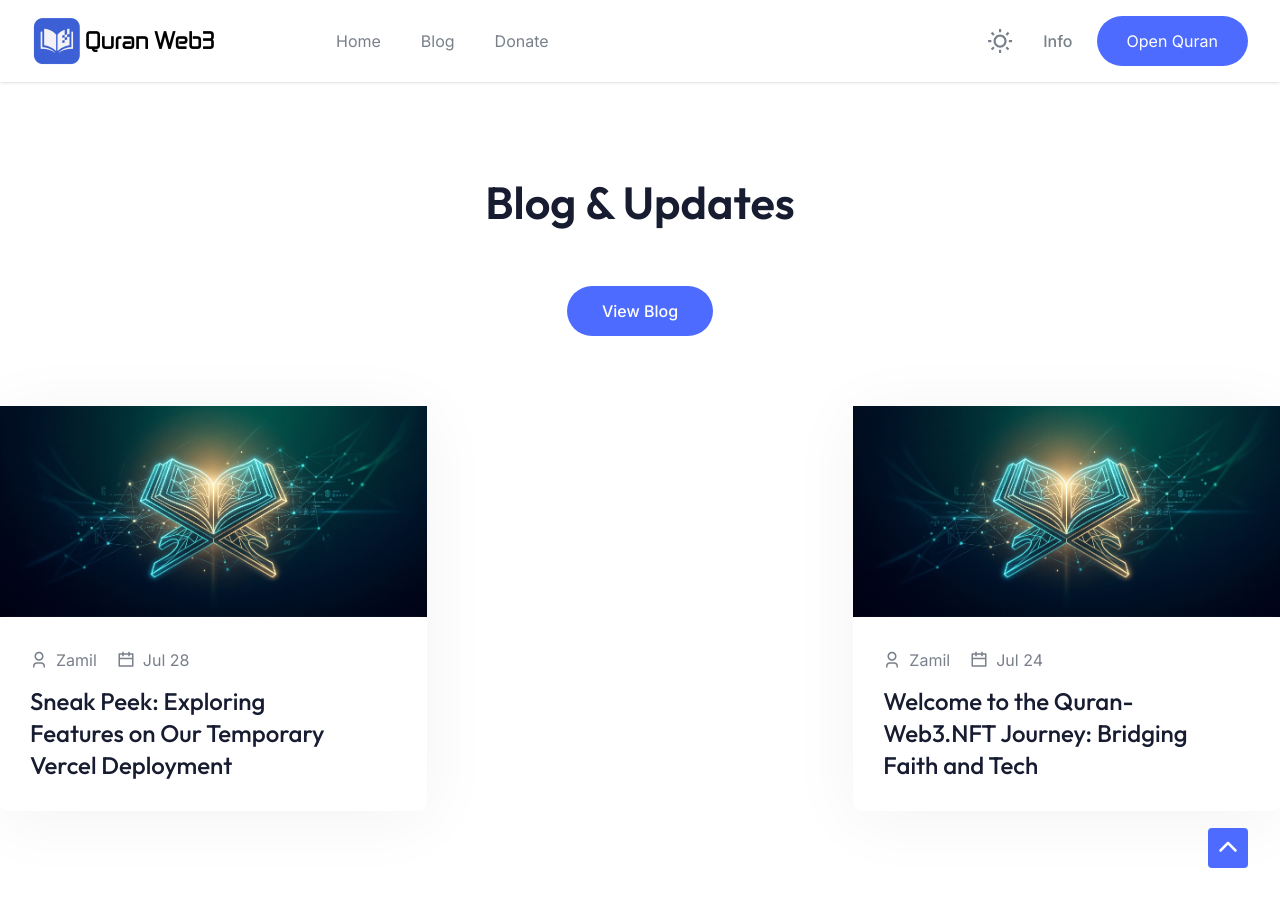
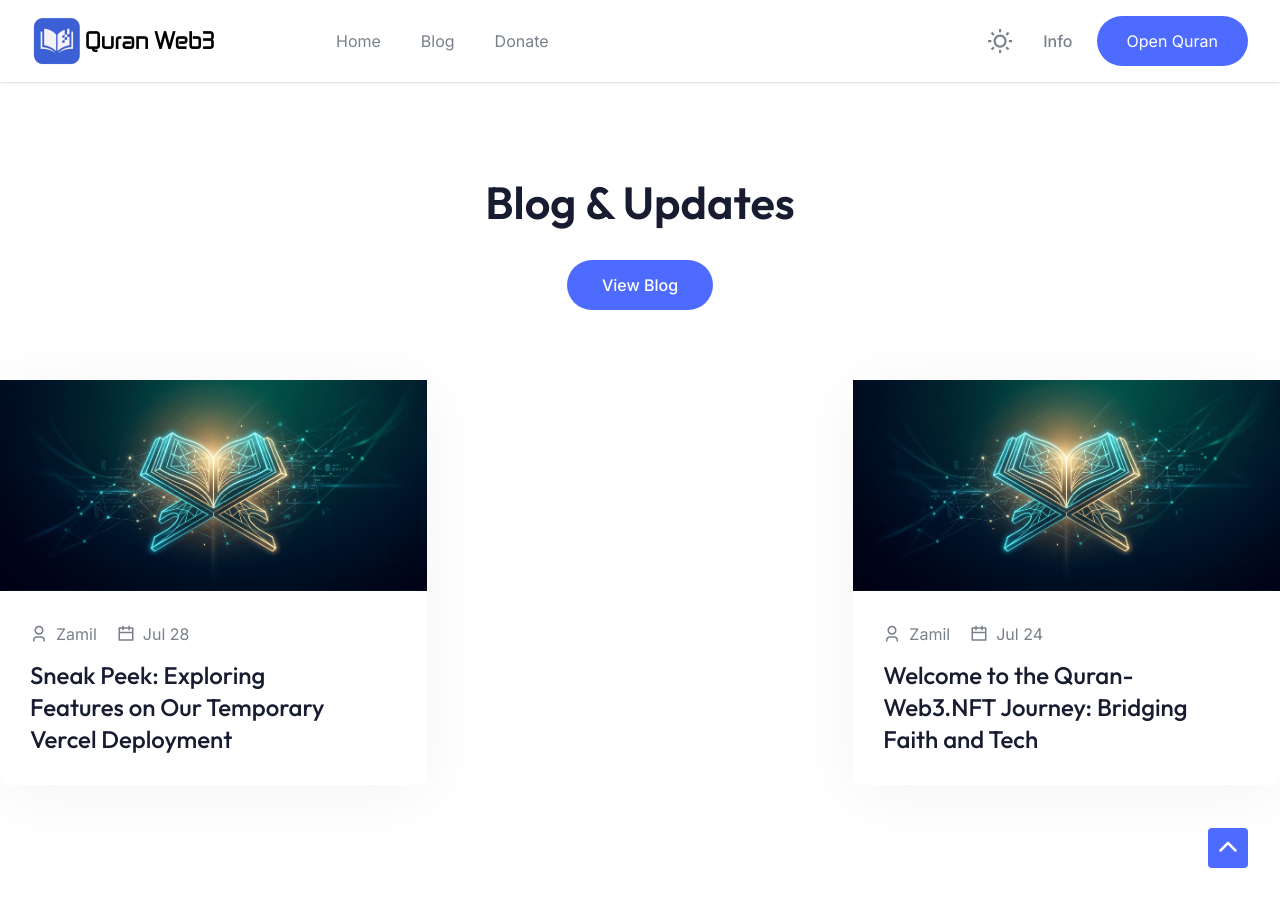
Before and after one commit to quran-web3/quran-web3.github.io, a Jekyll site: the page built from index.html, in a window 1280 px wide and 900 px high, scrolled down 3994 px. Built offline with Jekyll 4.4.1, drawn with Linux system fonts in a browser that asks for light colours.

Commit message:
Update home.html

```diff
--- a/_layouts/home.html
+++ b/_layouts/home.html
@@ -263,7 +263,7 @@
         <div
           x-data="{ sectionTitle: `Blog & Updates`, sectionTitleText: `Choose your preferred crypto asset to copy the wallet address or scan the QR Code.`}"
         >
-          <div class="animate_top bb ze rj ki xn vq" style="margin-bottom: 3.5rem;">
+          <div class="animate_top bb ze rj ki xn vq">
               <h4
                       x-text="sectionTitle"
                       class="fk vj pr kk wm on/5 gq/2 bb _b"
```
